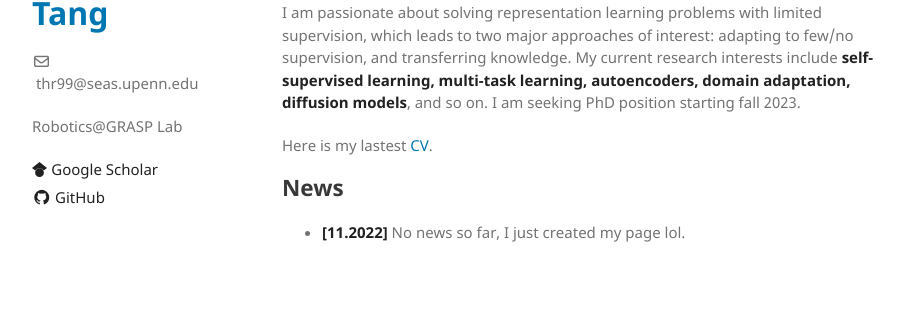
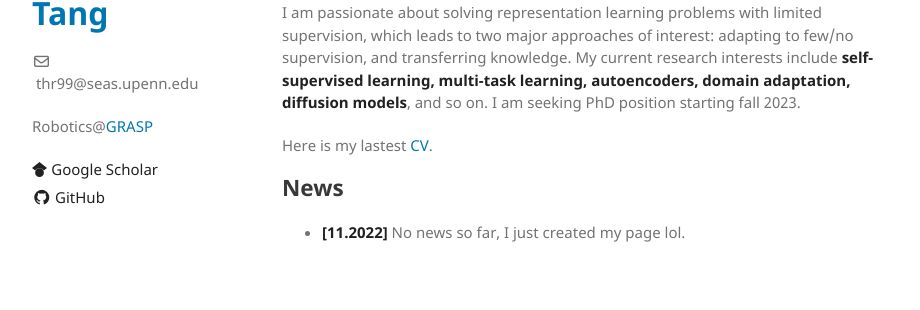
Before and after one commit to HaoranTang/HaoranTang.github.io, a Jekyll site: the page built from copy.md, in a window 1280 px wide. Shown: the part 299-609 px from the top of the page, without its empty margins (178-1098 px from the left). Built offline with Jekyll 4.4.1, drawn with Linux system fonts in a browser that asks for light colours; our own code applies the rules of GitHub Pages for plain Markdown files.

Commit message:
Update _config.yml

```diff
--- a/_config.yml
+++ b/_config.yml
@@ -1,7 +1,7 @@
 title: Haoran Tang
 logo: /assets/img/diffuse-the-rest-149.png
 email: thr99@seas.upenn.edu
-description: Robotics@GRASP Lab
+description: Robotics@<a href="https://www.grasp.upenn.edu/">GRASP</a>
 show_downloads: false
 google_analytics:
 color-scheme: auto
```
